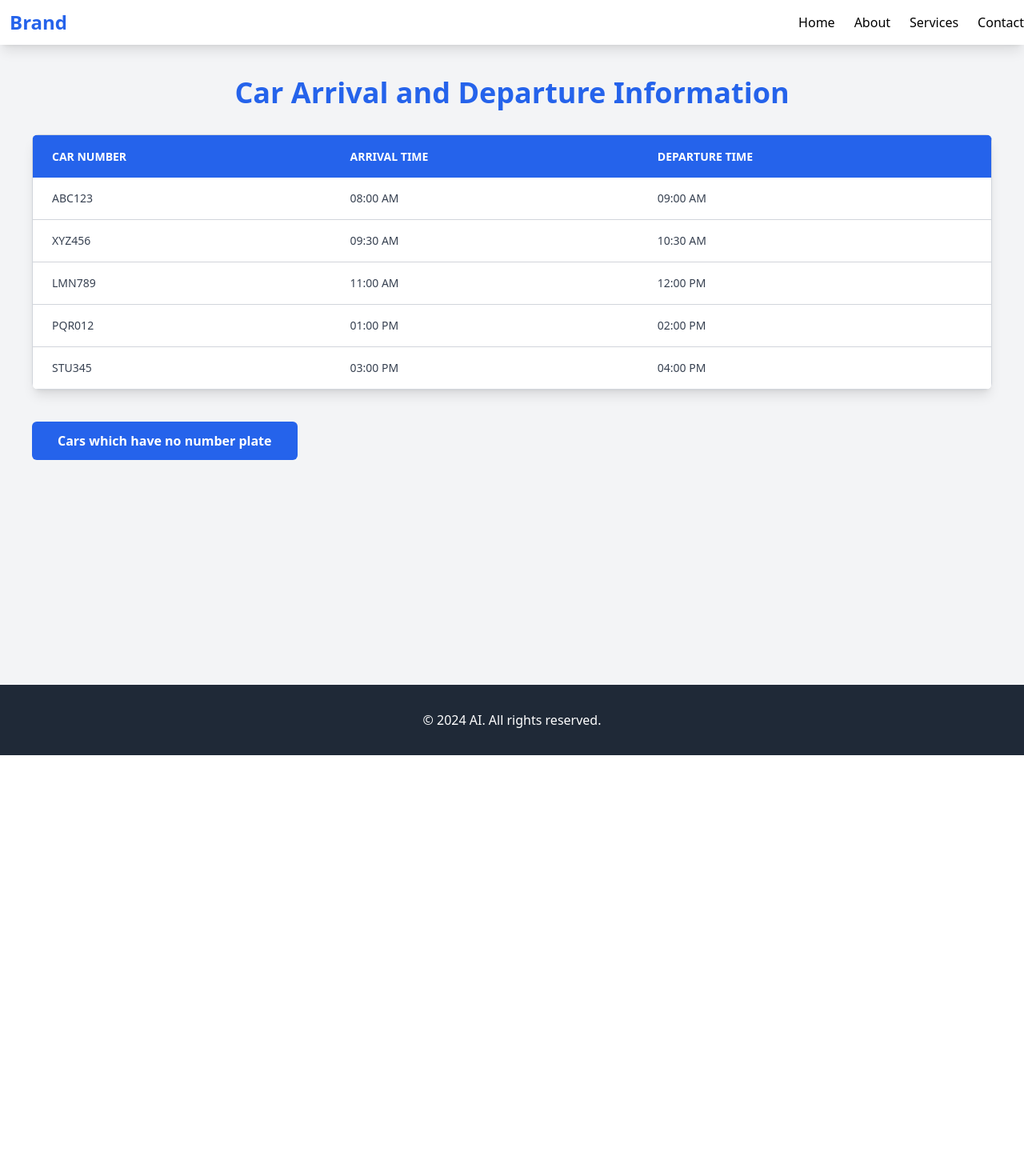
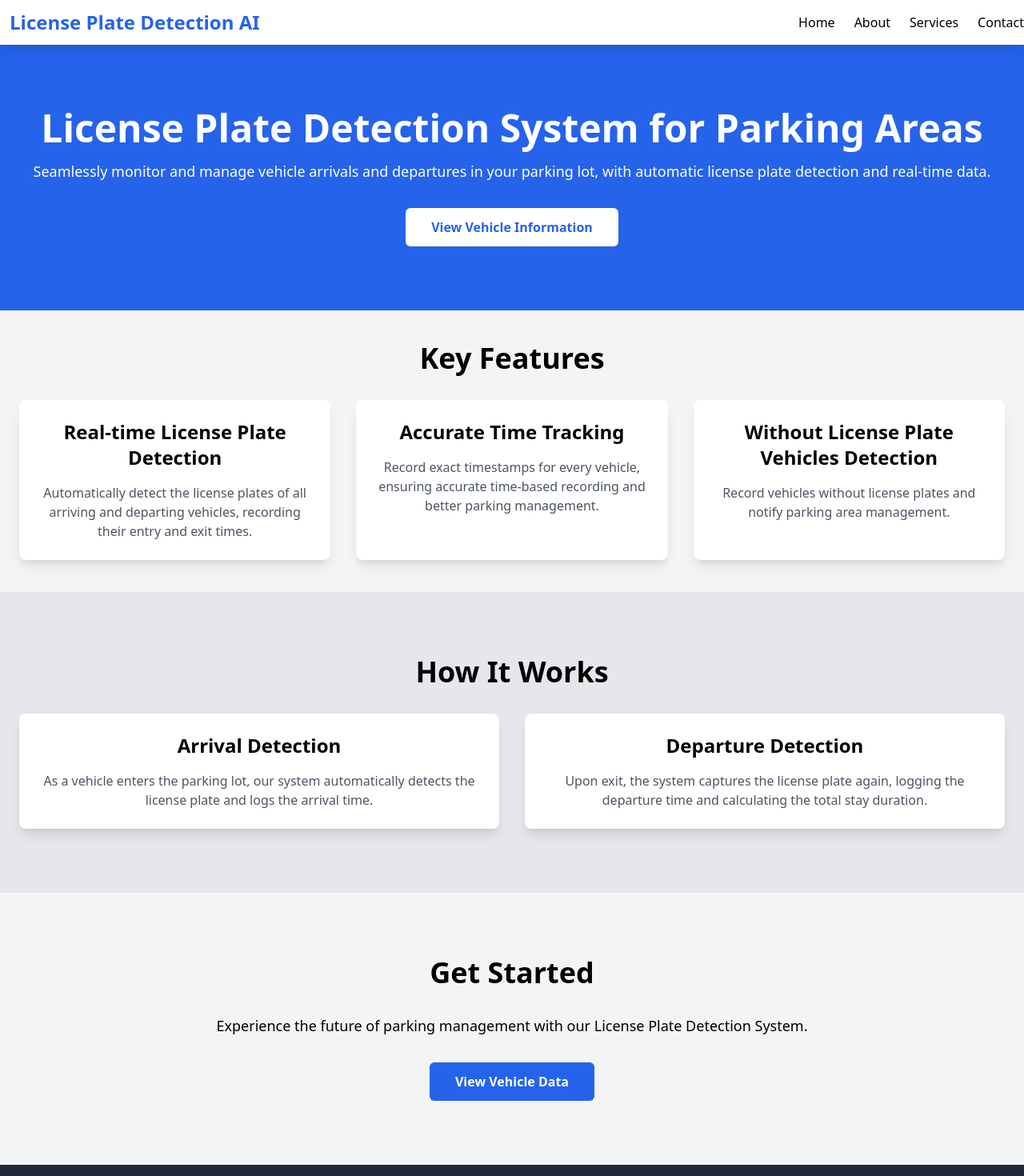
Before and after one commit to MohammadAbdullah5/Parking-Monitoring-Intelligent-System-Frontend, a React (Vite) app: page / in a window 1280 px wide. Shown: the top 1470 px of the page at 80% size. Before the commit the page ends 944 px from the top, so only its background shows below. Built offline with nearby package versions, Linux system fonts and the light colour scheme.

Commit message:
Modified the results pages

```diff
--- a/src/App.jsx
+++ b/src/App.jsx
@@ -1,21 +1,20 @@
 import React from 'react';
-import LandingPage from './components/LandingPage';
+import VehicleResults from './Components/VehicleResults';
 import Navbar from './components/Navbar';
 import Footer from './Components/Footer';
-import Dashboard from './Components/Dashboard';
+import Dashboard from './Components/LandingPage';
 import { BrowserRouter as Router, Route, Routes } from "react-router-dom";
 import { Link } from 'react-router-dom';
-import ResultPage from './Components/ResultPage'
+import WithoutLicenseVehicleResults from './Components/WithoutLicenseVehicles'
 
 function App() {
   return (
     <Router>
       <Navbar />
       <Routes>
-        <Route path='/' element={<LandingPage />} />
-        <Route path='/dashboard' element={<Dashboard />} />
-        <Route path='/results' element={<ResultPage />} />
-
+        <Route path='/vehicle-results' element={<VehicleResults />} />
+        <Route path='/no-license' element={<WithoutLicenseVehicleResults />} />
+        <Route path='/' element={<Dashboard />} />
       </Routes>
       <Footer />
     </Router>
--- a/src/Components/Dashboard.jsx
+++ /dev/null
@@ -1,13 +0,0 @@
-import React, { useState } from 'react';
-import { useNavigate } from 'react-router-dom';
-import { AiOutlineCloudUpload } from 'react-icons/ai';
-
-const Dashboard = () => {
-  return (
-    <div className="bg-gray-100 min-h-screen py-10 px-4">
-      <p>Hello</p>
-    </div>
-  );
-};
-
-export default Dashboard;
--- a/src/Components/LandingPage.jsx
+++ b/src/Components/LandingPage.jsx
@@ -1,52 +1,89 @@
-import React from "react";
+import React from 'react';
+import Navbar from './Navbar'; // Assuming Navbar is a separate component
 import { Link } from 'react-router-dom';
 
 const LandingPage = () => {
-  const data = [
-    { carNumber: "ABC123", arrivalTime: "08:00 AM", departureTime: "09:00 AM" },
-    { carNumber: "XYZ456", arrivalTime: "09:30 AM", departureTime: "10:30 AM" },
-    { carNumber: "LMN789", arrivalTime: "11:00 AM", departureTime: "12:00 PM" },
-    { carNumber: "PQR012", arrivalTime: "01:00 PM", departureTime: "02:00 PM" },
-    { carNumber: "STU345", arrivalTime: "03:00 PM", departureTime: "04:00 PM" },
-  ];
+  return (
+    <div className="bg-gray-100 min-h-screen">
+      {/* Hero Section */}
+      <header className="bg-blue-600 text-white py-20">
+        <div className="max-w-7xl mx-auto px-6 text-center">
+          <h1 className="text-5xl font-bold mb-4">
+            License Plate Detection System for Parking Areas
+          </h1>
+          <p className="text-lg mb-8">
+            Seamlessly monitor and manage vehicle arrivals and departures in your parking lot, with automatic license plate detection and real-time data.
+          </p>
+          <Link to="/vehicle-results">
+            <button className="px-8 py-3 bg-white text-blue-600 font-semibold rounded-md hover:bg-gray-200 transition">
+              View Vehicle Information
+            </button>
+          </Link>
+        </div>
+      </header>
 
-  return (
-    <div className="bg-gray-100 min-h-screen p-10">
-      <h1 className="text-4xl font-bold text-center mb-8 text-blue-600">
-        Car Arrival and Departure Information
-      </h1>
-      <div className="overflow-x-auto rounded-lg shadow-lg">
-        <table className="min-w-full bg-white border border-gray-300 rounded-lg">
-          <thead>
-            <tr className="bg-blue-600 text-white uppercase text-sm leading-normal">
-              <th className="py-4 px-6 text-left">Car Number</th>
-              <th className="py-4 px-6 text-left">Arrival Time</th>
-              <th className="py-4 px-6 text-left">Departure Time</th>
-            </tr>
-          </thead>
-          <tbody className="text-gray-700 text-sm font-light">
-            {data.map((item, index) => (
-              <tr
-                key={index}
-                className="border-b border-gray-300 hover:bg-blue-100 transition duration-200"
-              >
-                <td className="py-4 px-6">{item.carNumber}</td>
-                <td className="py-4 px-6">{item.arrivalTime}</td>
-                <td className="py-4 px-6">{item.departureTime}</td>
-              </tr>
-            ))}
-          </tbody>
-        </table>
-      </div>
+      {/* Features Section */}
+      <section className="py-10">
+        <div className="max-w-7xl mx-auto px-6 text-center">
+          <h2 className="text-4xl font-bold mb-8">Key Features</h2>
+          <div className="grid grid-cols-1 md:grid-cols-3 gap-8">
+            <div className="bg-white p-6 rounded-lg shadow-lg">
+              <h3 className="text-2xl font-semibold mb-4">Real-time License Plate Detection</h3>
+              <p className="text-gray-600">
+                Automatically detect the license plates of all arriving and departing vehicles, recording their entry and exit times.
+              </p>
+            </div>
+            <div className="bg-white p-6 rounded-lg shadow-lg">
+              <h3 className="text-2xl font-semibold mb-4">Accurate Time Tracking</h3>
+              <p className="text-gray-600">
+                Record exact timestamps for every vehicle, ensuring accurate time-based recording and better parking management.
+              </p>
+            </div>
+            <div className="bg-white p-6 rounded-lg shadow-lg">
+              <h3 className="text-2xl font-semibold mb-4">Without License Plate Vehicles Detection</h3>
+              <p className="text-gray-600">
+                Record vehicles without license plates and notify parking area management.
+              </p>
+            </div>
+          </div>
+        </div>
+      </section>
 
-      {/* button */}
-      <div>
-        <Link to="/results">
-          <button className="mt-10 px-8 py-3 bg-blue-600 text-white font-semibold rounded-md hover:bg-blue-700 transition">
-            Cars which have no number plate
-          </button>
-        </Link>
-      </div>
+      {/* How It Works Section */}
+      <section className="bg-gray-200 py-20">
+        <div className="max-w-7xl mx-auto px-6 text-center">
+          <h2 className="text-4xl font-bold mb-8">How It Works</h2>
+          <div className="grid grid-cols-1 md:grid-cols-2 gap-8">
+            <div className="bg-white p-6 rounded-lg shadow-lg">
+              <h3 className="text-2xl font-semibold mb-4">Arrival Detection</h3>
+              <p className="text-gray-600">
+                As a vehicle enters the parking lot, our system automatically detects the license plate and logs the arrival time.
+              </p>
+            </div>
+            <div className="bg-white p-6 rounded-lg shadow-lg">
+              <h3 className="text-2xl font-semibold mb-4">Departure Detection</h3>
+              <p className="text-gray-600">
+                Upon exit, the system captures the license plate again, logging the departure time and calculating the total stay duration.
+              </p>
+            </div>
+          </div>
+        </div>
+      </section>
+
+      {/* CTA Section */}
+      <section className="py-20">
+        <div className="max-w-7xl mx-auto px-6 text-center">
+          <h2 className="text-4xl font-bold mb-8">Get Started</h2>
+          <p className="text-lg mb-8">
+            Experience the future of parking management with our License Plate Detection System.
+          </p>
+          <Link to="/vehicle-results">
+            <button className="px-8 py-3 bg-blue-600 text-white font-semibold rounded-md hover:bg-blue-700 transition">
+              View Vehicle Data
+            </button>
+          </Link>
+        </div>
+      </section>
     </div>
   );
 };
--- a/src/Components/Navbar.jsx
+++ b/src/Components/Navbar.jsx
@@ -12,7 +12,7 @@ const Navbar = () => {
   return (
     <nav className="sticky top-0 bg-white shadow-lg z-50 w-full py-3 transition duration-300 ease-in-out">
       <div className="container mx-auto flex justify-between items-center">
-        <div className="text-2xl font-bold px-3 text-blue-600">Brand</div>
+        <div className="text-2xl font-bold px-3 text-blue-600">License Plate Detection AI</div>
         <div className="hidden md:flex space-x-6">
           <a href="#home" className="hover:text-blue-600 transition duration-300 ease-in-out">Home</a>
           <a href="#about" className="hover:text-blue-600 transition duration-300 ease-in-out">About</a>
--- /dev/null
+++ b/src/Components/VehicleResults.jsx
@@ -0,0 +1,94 @@
+import React, { useState } from "react";
+import { Link } from 'react-router-dom';
+
+const VehicleResults = () => {
+  // State to handle the visibility of the popup and selected car data
+  const [selectedCar, setSelectedCar] = useState(null);
+
+  const data = [
+    { carNumber: "ABC123", arrivalTime: "08:00 AM", departureTime: "09:00 AM", imageUrl: "https://images.unsplash.com/photo-1525609004556-c46c7d6cf023?auto=format&fit=crop&w=600&q=60" },
+    { carNumber: "XYZ456", arrivalTime: "09:30 AM", departureTime: "10:30 AM", imageUrl: "https://images.unsplash.com/photo-1514869251087-7b1f29f78b2b?auto=format&fit=crop&w=600&q=60" },
+    { carNumber: "LMN789", arrivalTime: "11:00 AM", departureTime: "12:00 PM", imageUrl: "https://via.placeholder.com/300?text=Car+LMN789" },
+    { carNumber: "PQR012", arrivalTime: "01:00 PM", departureTime: "02:00 PM", imageUrl: "https://via.placeholder.com/300?text=Car+PQR012" },
+    { carNumber: "STU345", arrivalTime: "03:00 PM", departureTime: "04:00 PM", imageUrl: "https://via.placeholder.com/300?text=Car+STU345" },
+  ];
+
+  // Function to show the popup with the selected car's image
+  const handleRowClick = (car) => {
+    setSelectedCar(car);
+  };
+
+  // Function to close the popup
+  const closePopup = () => {
+    setSelectedCar(null);
+  };
+
+  return (
+    <div className="bg-gray-100 min-h-screen p-10">
+      <h1 className="text-4xl font-bold text-center mb-8 text-blue-600">
+        Car Arrival and Departure Information
+      </h1>
+      <div className="overflow-x-auto rounded-lg shadow-lg">
+        <table className="min-w-full bg-white border border-gray-300 rounded-lg">
+          <thead>
+            <tr className="bg-blue-600 text-white uppercase text-sm leading-normal">
+              <th className="py-4 px-6 text-left">Car Number</th>
+              <th className="py-4 px-6 text-left">Arrival Time</th>
+              <th className="py-4 px-6 text-left">Departure Time</th>
+              <th className="py-4 px-6 text-left">Vehicle Image</th>
+            </tr>
+          </thead>
+          <tbody className="text-gray-700 text-sm font-light">
+            {data.map((item, index) => (
+              <tr
+                key={index}
+                className="border-b border-gray-300 hover:bg-blue-100 transition duration-200 cursor-pointer"
+                onClick={() => handleRowClick(item)} // Handle row click
+              >
+                <td className="py-4 px-6">{item.carNumber}</td>
+                <td className="py-4 px-6">{item.arrivalTime}</td>
+                <td className="py-4 px-6">{item.departureTime}</td>
+                <td className="py-4 px-6">
+                    <button onClick={() => alert(`Viewing details for car arriving at ${item.arrivalTime}`)}>
+                      <img src={item.imageUrl} alt="View Details" className="w-8 h-8" />
+                    </button>
+                  </td>
+              </tr>
+            ))}
+          </tbody>
+        </table>
+      </div>
+
+      {/* Button */}
+      <div>
+        <Link to="/no-license">
+          <button className="mt-10 px-8 py-3 bg-blue-600 text-white font-semibold rounded-md hover:bg-blue-700 transition">
+            Cars which have no number plate
+          </button>
+        </Link>
+      </div>
+
+      {/* Popup for displaying the car image */}
+      {selectedCar && (
+        <div className="fixed inset-0 bg-black bg-opacity-50 flex justify-center items-center">
+          <div className="bg-white p-6 rounded-lg shadow-lg relative">
+            <button
+              onClick={closePopup}
+              className="absolute top-2 right-2 text-xl font-bold text-red-600 hover:text-red-800 transition"
+            >
+              &times;
+            </button>
+            <h2 className="text-2xl font-semibold mb-4">{selectedCar.carNumber} - Car Image</h2>
+            <img
+              src={selectedCar.imageUrl}
+              alt={`Car ${selectedCar.carNumber}`}
+              className="w-96 h-64 object-cover rounded-md"
+            />
+          </div>
+        </div>
+      )}
+    </div>
+  );
+};
+
+export default VehicleResults;
```
Also changed, not shown: src/Components/WithoutLicenseVehicles.jsx (renamed from src/Components/ResultPage.jsx, +35 -4 lines).
